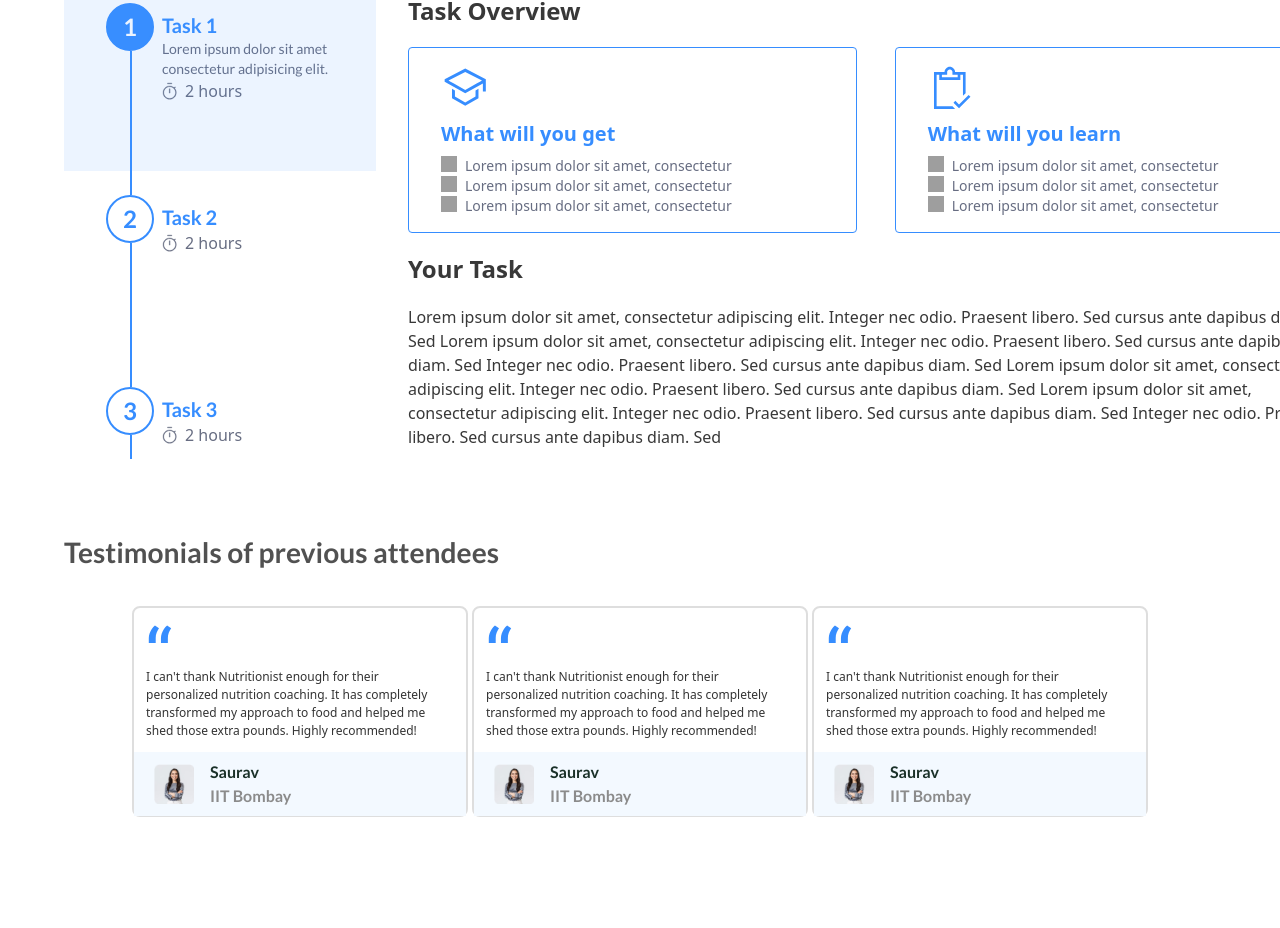
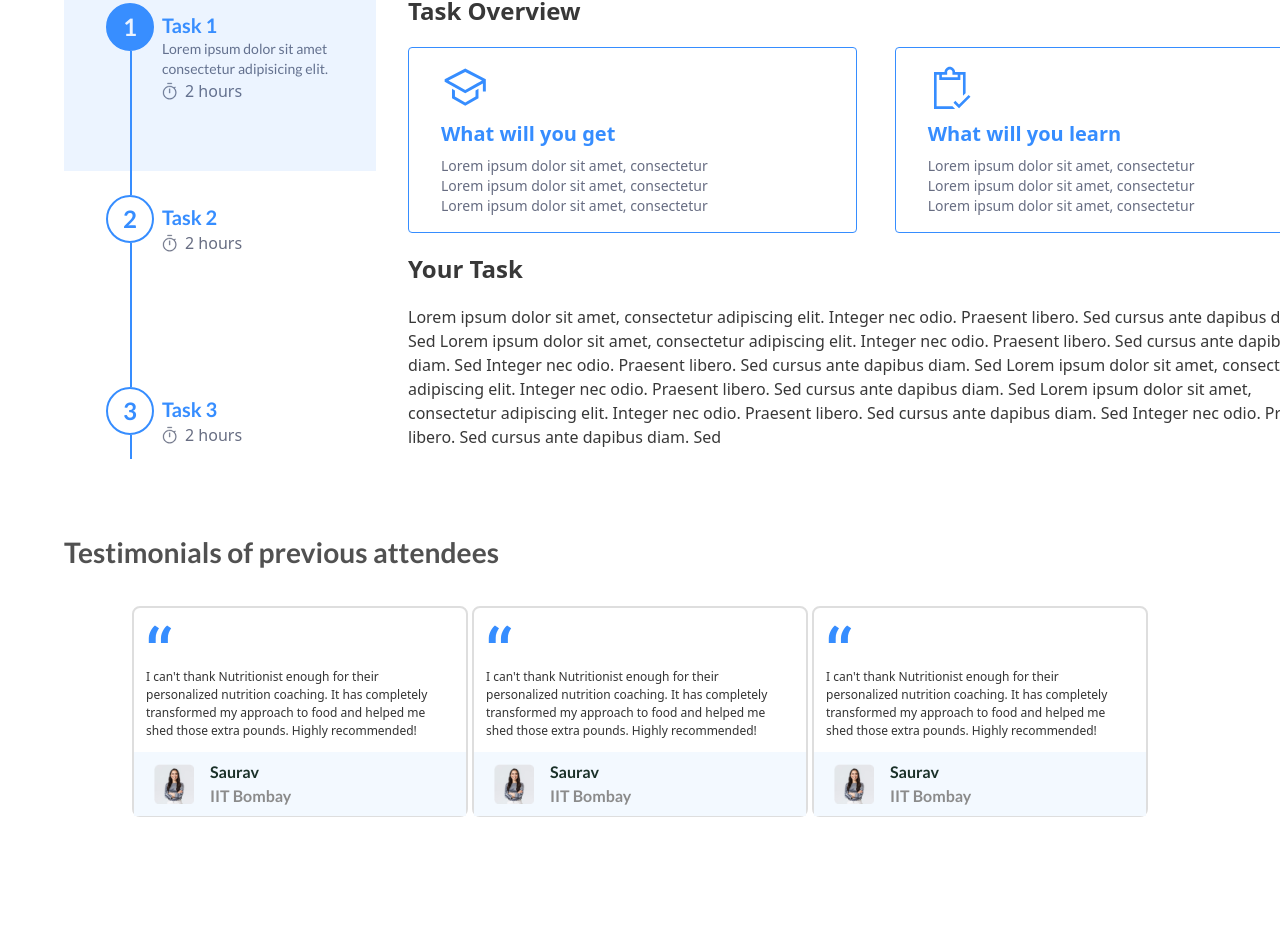
Before and after one commit to pranav-iitr/Trumio-Frontend, a Next.js app: page /test in a window 1280 px wide. Shown: the part 2206-3134 px from the top of the page. Built offline with nearby package versions, Linux system fonts and the light colour scheme; grey boxes are pictures that could not be loaded.

Commit message:
[ui] fixed

```diff
--- a/src/components/CTA/Task/index.jsx
+++ b/src/components/CTA/Task/index.jsx
@@ -131,7 +131,7 @@ export default function Index() {
                 ].map((item) => {
                   return (
                     <div className="flex gap-2">
-                      <img src="/svg/Check.svg" className="w-4 h-4" />
+
                       <div> {item} </div>
                     </div>
                   );
@@ -152,7 +152,7 @@ export default function Index() {
                 ].map((item) => {
                   return (
                     <div className="flex gap-2">
-                      <img src="/svg/Check.svg" className="w-4 h-4" />
+
                       <div> {item} </div>
                     </div>
                   );
```
